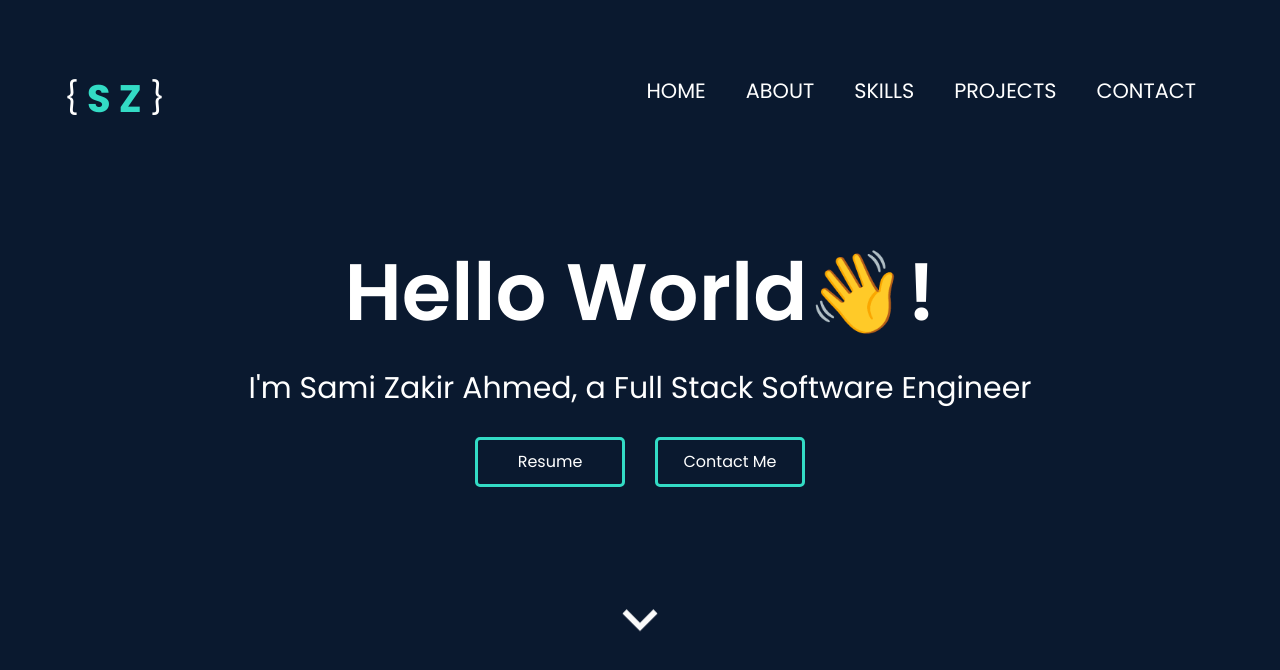
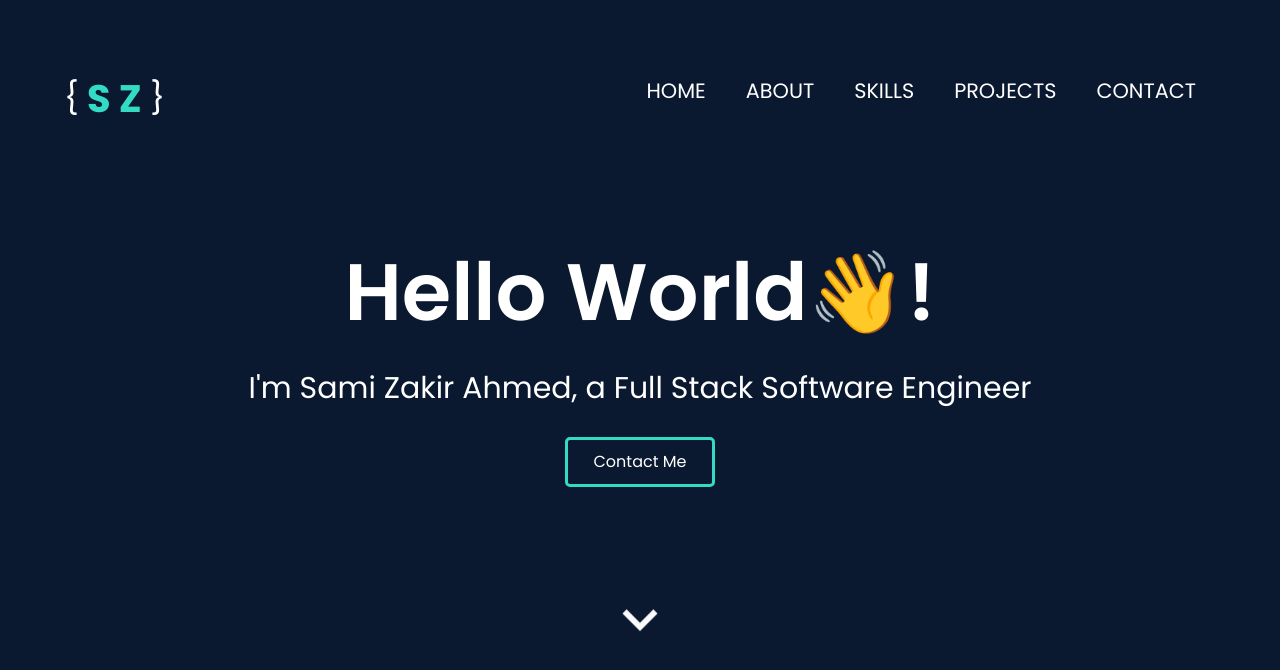
Before and after one commit to samizak/react-portfolio, a React (Create React App) app: page / in a window 1280 px wide. Shown: the top 670 px of the page. Built offline with nearby package versions, Linux system fonts and the light colour scheme.

Commit message:
fix: Remove unused Resume button

```diff
--- a/src/Components/Home/Home.tsx
+++ b/src/Components/Home/Home.tsx
@@ -15,9 +15,6 @@ export default function Home() {
 
           <div className="home-buttons">
             <a href="#contact" className="home-button">
-              Resume
-            </a>
-            <a href="#contact" className="home-button">
               Contact Me
             </a>
           </div>
```
